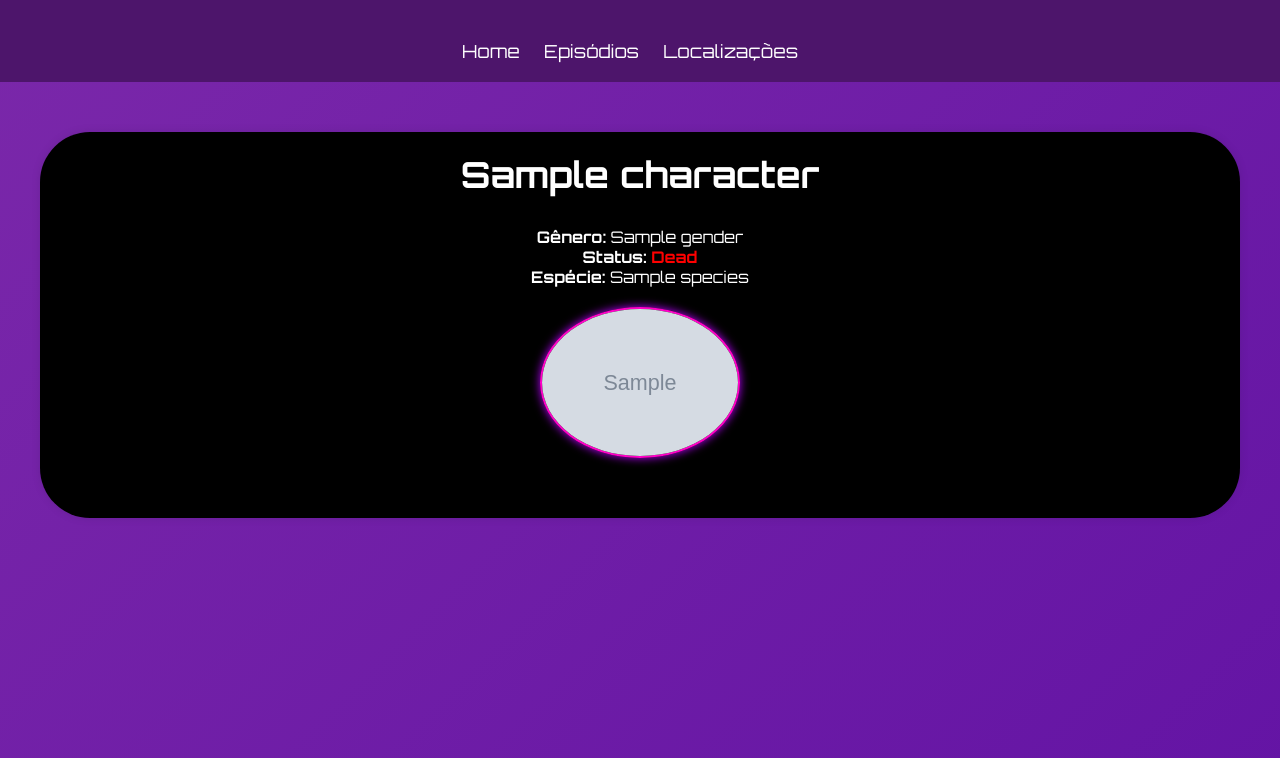
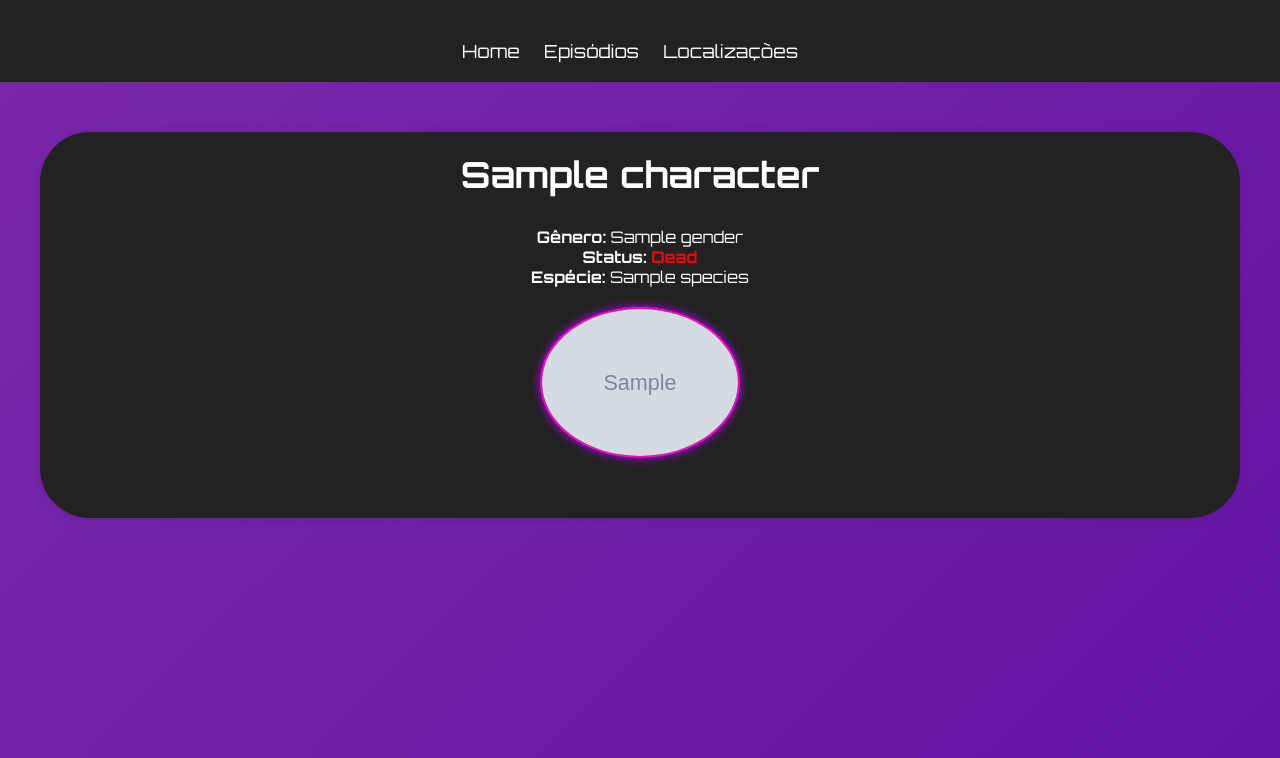
Before and after one commit to tamarbender/desafio_rick_and_morty_Dani, a Flask app: template app/templates/profile.html in a window 1280 px wide. Shown: the top 758 px of the page. Run offline with Flask 3, Linux system fonts and the light colour scheme; the template is opened without the code that fills it: most values are stand-ins (such as "Sample title", 1, 10 or a date in 2020); grey boxes marked "Sample" are stand-in pictures; parts of the project's set-up code (start-up, migrations or seed data) failed here and were passed over.

Commit message:
Alterações

```diff
--- a/app/static/style_profile.css
+++ b/app/static/style_profile.css
@@ -58,7 +58,7 @@ a:hover {
 
 
 header {
-    background-color: #4d156b;
+    background-color: #222;
     padding: 20px 0;
     text-align: center;
 }
@@ -79,7 +79,7 @@ header h1 {
     padding: 20px;
     margin-top: 50px;
     box-shadow: 0 0 10px rgba(0, 0, 0, 0.1);
-    background-color: #000000;
+    background-color: #222;
     text-align: center;
 }
 
```
Also changed, not shown: app/static/style_episode.css (+4 -4 lines), app/static/style_home.css (+0 -9 lines).
